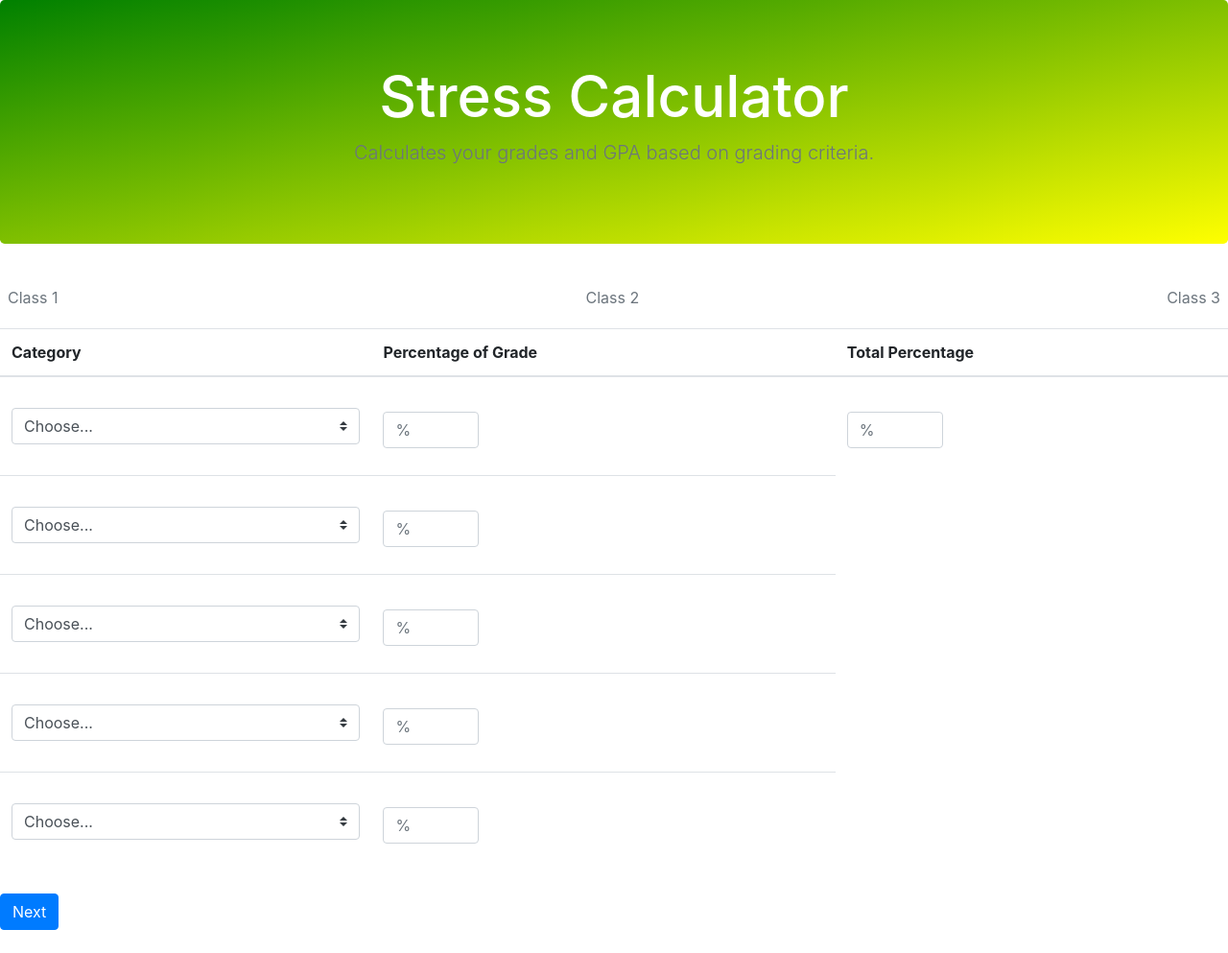
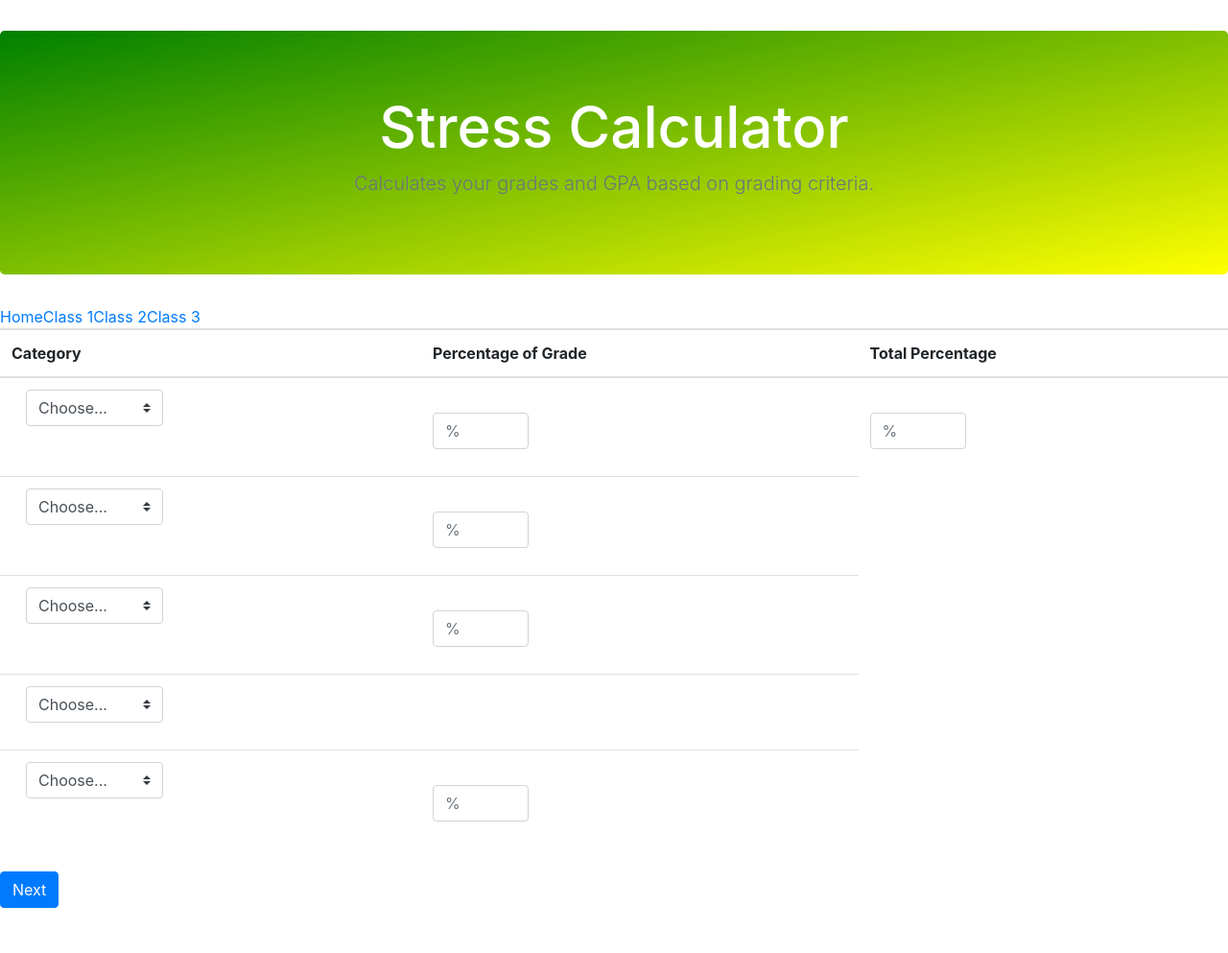
Before and after one commit to sarora324/grades, a Flask app: template wimbeldon_serve/templates/homepage.html in a window 1280 px wide. Shown: the whole page at 96% size. After the commit the page ends 946 px from the top, so only its background shows below. Run offline with Flask 2, Linux system fonts and the light colour scheme; the template is opened without the code that fills it, so the values that code supplies are empty; some libraries are stand-ins or nearby versions.

Commit message:
Update homepage.html

```diff
--- a/wimbeldon_serve/templates/homepage.html
+++ b/wimbeldon_serve/templates/homepage.html
@@ -7,38 +7,54 @@
 
     <!-- Bootstrap CSS -->
     <link rel="stylesheet" href="https://stackpath.bootstrapcdn.com/bootstrap/4.2.1/css/bootstrap.min.css" integrity="sha384-GJzZqFGwb1QTTN6wy59ffF1BuGJpLSa9DkKMp0DgiMDm4iYMj70gZWKYbI706tWS" crossorigin="anonymous">
-    <link rel="stylesheet" type="text/css" href="mystyle.css">
+    <link rel="stylesheet" type="text/css" href="../static/styles/mystyle.css">
+  </head>
+  <body>
+  <div class="content-section">
+    <form method="POST" action="">
+     {{ form.hidden_tag() }}
+      <fieldset class="form-group">
+        <div class="form-group">
+          {{ form.username.label(class="form-control-label") }}
+          {{ form.username(class="form-control form-control-lg") }}
+        </div>
+        <div class="form-group">
+          {{ form.email.label(class="form-control-label") }}
+          {{ form.email(class="form-control form-control-lg") }}
+        </div>
+      </fieldset>
+    </form>
+  </div>
 
-    <title>Hello, world!</title>
-  </head>
-
-  <body>
 
     <section class="jumbotron text-center">
       <div class="container">
         <h1 class="jumbotron-heading">Stress Calculator</h1>
         <p class="lead text-muted">Calculates your grades and GPA based on grading criteria.</p>
+
       </div>
     </section>
-    <div class="nav-scroller py-1 mb-2">
-      <nav class="nav d-flex justify-content-between">
-        <a class="p-2 text-muted" href="#">Class 1</a>
-        <a class="p-2 text-muted" href="#">Class 2</a>
-        <a class="p-2 text-muted" href="#">Class 3</a>
-      </nav>
+    <ul class="nav nav-tabs">
+      <li class="active"><a href="#">Home</a></li>
+      <li><a href="#">Class 1</a></li>
+      <li><a href="#">Class 2</a></li>
+      <li><a href="#">Class 3</a></li>
+    </ul>
     </div>
+
     <table class="table">
     <thead>
     <tr>
       <th scope="col">Category</th>
       <th scope="col">Percentage of Grade</th>
       <th scope="col">Total Percentage</th>
+
     </tr>
     </thead>
     <tbody>
     <tr>
-      <td>
-        <div>
+      <th scope="row">  <div class="col-md-5 mb-3">
+
                 <select class="custom-select d-block w-100" id="category" required="">
                   <option value="">Choose...</option>
                   <option>Exams</option>
@@ -48,8 +64,7 @@
                 <div class="invalid-feedback">
                   Please select a valid category.
                 </div>
-          </div>
-        </td>
+          </div></th>
       <td>
          <form>
                 <div class="form-group">
@@ -62,13 +77,13 @@
                 <div class="form-group">
                   <label for="exampleFormControlInput1"></label>
                   <input type="email" class="form-control" id="exampleFormControlInput1" placeholder="%">
-                </div>
-              </td>
+                </div></td>
               </form>
+
     </tr>
     <tr>
-      <td>
-        <div>
+      <th scope="row">  <div class="col-md-5 mb-3">
+
                 <select class="custom-select d-block w-100" id="category" required="">
                   <option value="">Choose...</option>
                   <option>Exams</option>
@@ -78,8 +93,7 @@
                 <div class="invalid-feedback">
                   Please select a valid category.
                 </div>
-          </div>
-        </td>
+          </div></th>
       <td>
         <form method="POST">
           <div class="form-group">
@@ -89,8 +103,8 @@
         </form>
     </tr>
     <tr>
-      <td>
-        <div>
+      <th scope="row">  <div class="col-md-5 mb-3">
+
                 <select class="custom-select d-block w-100" id="category" required="">
                   <option value="">Choose...</option>
                   <option>Exams</option>
@@ -100,20 +114,18 @@
                 <div class="invalid-feedback">
                   Please select a valid category.
                 </div>
-          </div>
-        </td>
+          </div></th>
       <td>
         <form>
           <div class="form-group">
             <label for="exampleFormControlInput1"></label>
             <input type="email" class="form-control" id="exampleFormControlInput1" placeholder="%">
-          </div>
-        </td>
+          </div></td>
         </form>
-    </tr>
-    <tr>
-        <td>
-          <div>
+
+    </tr>  <tr>
+        <th scope="row">  <div class="col-md-5 mb-3">
+
                   <select class="custom-select d-block w-100" id="category" required="">
                     <option value="">Choose...</option>
                     <option>Exams</option>
@@ -123,21 +135,17 @@
                   <div class="invalid-feedback">
                     Please select a valid category.
                   </div>
-            </div>
-          </td>
+            </div></th>
         <td>
           <form>
                   <div class="form-group">
                     <label for="exampleFormControlInput1"></label>
-                    <input type="email" class="form-control" id="exampleFormControlInput1" placeholder="%">
-                  </div>
-                </td>
-                </form>
-              </td>
-      </tr>
-      <tr>
-          <td>
-            <div>
+                  </div></td>
+                </form></td>
+
+      </tr>  <tr>
+          <th scope="row">  <div class="col-md-5 mb-3">
+
                     <select class="custom-select d-block w-100" id="category" required="">
                       <option value="">Choose...</option>
                       <option>Exams</option>
@@ -147,17 +155,14 @@
                     <div class="invalid-feedback">
                       Please select a valid category.
                     </div>
-              </div>
-            </td>
+              </div></th>
           <td>
              <form>
                     <div class="form-group">
                       <label for="exampleFormControlInput1"></label>
                       <input type="email" class="form-control" id="exampleFormControlInput1" placeholder="%">
-                    </div>
-                  </td>
-                  </form>
-                </td>
+                    </div></td>
+                  </form></td>
 
         </tr>
     </tr>
```
